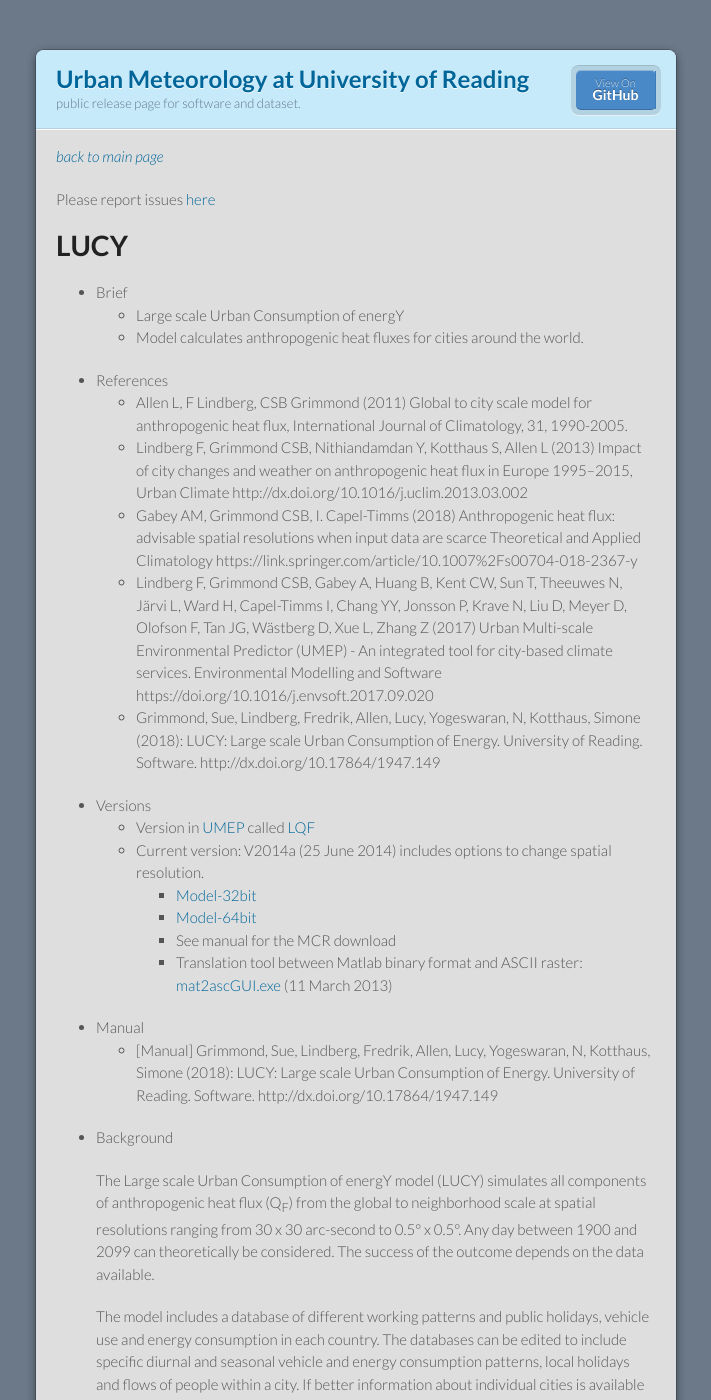
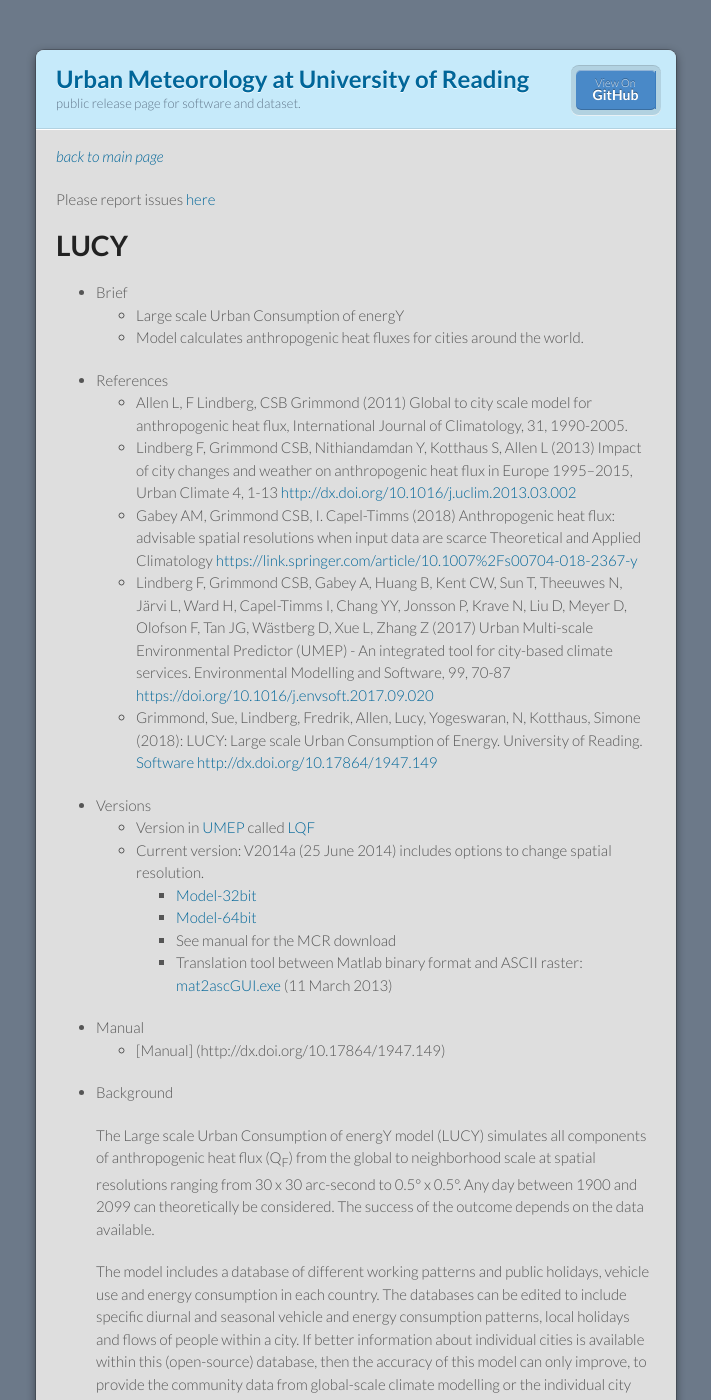
Before and after one commit to Urban-Meteorology-Reading/Urban-Meteorology-Reading.github.io, a Jekyll site: the page built from LUCY.md, in a window 1280 px wide and 1400 px high. Shown: the whole window, without its empty margins (284-995 px from the left). Built offline with Jekyll 4.4.1, drawn with Linux system fonts in a browser that asks for light colours.

Commit message:
Update LUCY.md

```diff
--- a/LUCY.md
+++ b/LUCY.md
@@ -14,11 +14,11 @@ Please report issues [here](https://github.com/Urban-Meteorology-Reading/Urban-M
 
 * References
    * Allen L, F Lindberg, CSB Grimmond (2011) Global to city scale model for anthropogenic heat flux, International Journal of Climatology, 31, 1990-2005.
-   * Lindberg F, Grimmond CSB, Nithiandamdan Y, Kotthaus S, Allen L (2013) Impact of city changes and weather on anthropogenic heat flux in Europe 1995–2015, Urban Climate http://dx.doi.org/10.1016/j.uclim.2013.03.002
+   * Lindberg F, Grimmond CSB, Nithiandamdan Y, Kotthaus S, Allen L (2013) Impact of city changes and weather on anthropogenic heat flux in Europe 1995–2015, Urban Climate 4, 1-13 [http://dx.doi.org/10.1016/j.uclim.2013.03.002](http://dx.doi.org/10.1016/j.uclim.2013.03.002)
    * Gabey AM, Grimmond CSB, I. Capel-Timms (2018) Anthropogenic heat flux: advisable spatial resolutions when input data
-are scarce Theoretical and Applied Climatology https://link.springer.com/article/10.1007%2Fs00704-018-2367-y
-   * Lindberg F, Grimmond CSB, Gabey A, Huang B, Kent CW, Sun T, Theeuwes N, Järvi L, Ward H, Capel-Timms I, Chang YY, Jonsson P, Krave N, Liu D, Meyer D, Olofson F, Tan JG, Wästberg D, Xue L, Zhang Z (2017) Urban Multi-scale Environmental Predictor (UMEP) - An integrated tool for city-based climate services.  Environmental Modelling and Software https://doi.org/10.1016/j.envsoft.2017.09.020
-   * 	Grimmond, Sue, Lindberg, Fredrik, Allen, Lucy, Yogeswaran, N, Kotthaus, Simone (2018): LUCY: Large scale Urban Consumption of Energy. University of Reading. Software. http://dx.doi.org/10.17864/1947.149
+are scarce Theoretical and Applied Climatology [https://link.springer.com/article/10.1007%2Fs00704-018-2367-y](https://link.springer.com/article/10.1007%2Fs00704-018-2367-y)
+   * Lindberg F, Grimmond CSB, Gabey A, Huang B, Kent CW, Sun T, Theeuwes N, Järvi L, Ward H, Capel-Timms I, Chang YY, Jonsson P, Krave N, Liu D, Meyer D, Olofson F, Tan JG, Wästberg D, Xue L, Zhang Z (2017) Urban Multi-scale Environmental Predictor (UMEP) - An integrated tool for city-based climate services.  Environmental Modelling and Software, 99, 70-87 [https://doi.org/10.1016/j.envsoft.2017.09.020]( https://doi.org/10.1016/j.envsoft.2017.09.020)
+   * 	Grimmond, Sue, Lindberg, Fredrik, Allen, Lucy, Yogeswaran, N, Kotthaus, Simone (2018): LUCY: Large scale Urban Consumption of Energy. University of Reading. [Software http://dx.doi.org/10.17864/1947.149](http://dx.doi.org/10.17864/1947.149)
 
 * Versions
    * Version in [UMEP](https://umep-docs.readthedocs.io) called [LQF](http://umep-docs.readthedocs.io/en/latest/OtherManuals/LQF_Manual.html#lqf-manual)
@@ -30,7 +30,7 @@ are scarce Theoretical and Applied Climatology https://link.springer.com/article
 
 
 * Manual
-   *  [Manual] Grimmond, Sue, Lindberg, Fredrik, Allen, Lucy, Yogeswaran, N, Kotthaus, Simone (2018): LUCY: Large scale Urban Consumption of Energy. University of Reading. Software. http://dx.doi.org/10.17864/1947.149
+   *  [Manual] (http://dx.doi.org/10.17864/1947.149)
 
 * Background
 
```
